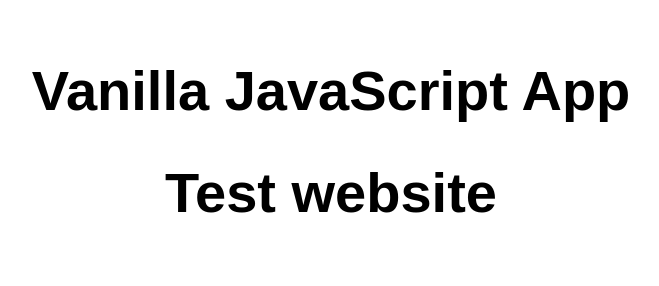
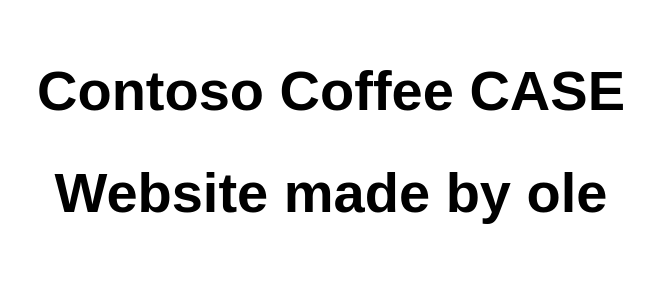
Before and after one commit to ol-e/olestaticsite, a website: page src/index.html in a window 1280 px wide. Shown: the whole page, without its empty margins (309-968 px from the left). Drawn offline with Linux system fonts and the light colour scheme.

Commit message:
Update index.html

```diff
--- a/src/index.html
+++ b/src/index.html
@@ -10,8 +10,8 @@
 
 <body>
   <main>
-    <h1>Vanilla JavaScript App</h1>
-    <h1>Test website</h1>
+    <h1>Contoso Coffee  CASE</h1>
+    <h1>Website made by ole</h1>
   </main>
 </body>
 
```
